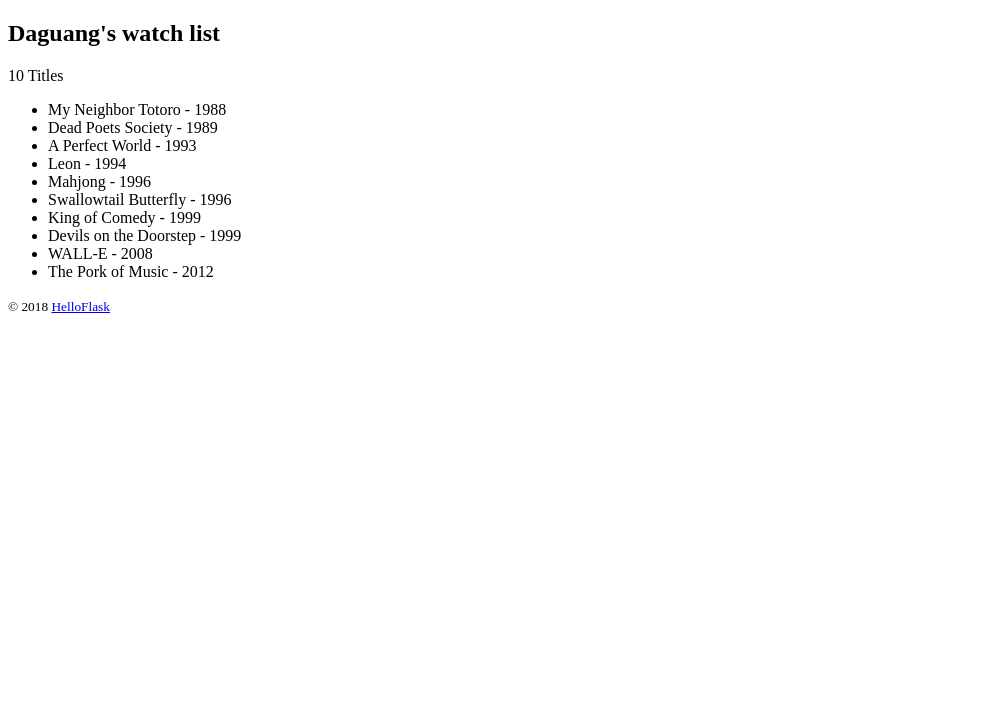
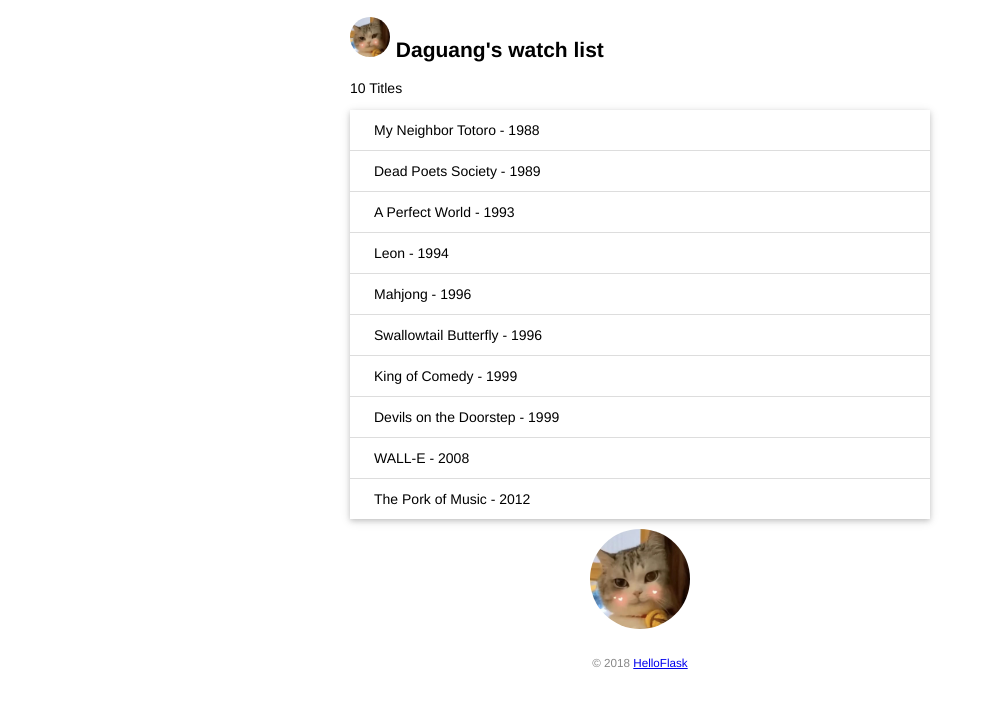
Before and after one commit to DaDaGuang/watchlist, a Flask app: page / in a window 1280 px wide. Shown: the top 708 px of the page, without its empty margins (0-988 px from the left). Run offline with Flask 2, Linux system fonts and the light colour scheme.

Commit message:
Add static files

```diff
--- /dev/null
+++ b/static/style.css
@@ -0,0 +1,50 @@
+/* 页面整体 */
+body {
+    margin: auto;
+    max-width: 580px;
+    font-size: 14px;
+    font-family: Helvetica, Arial, sans-serif;
+}
+
+/* 页脚 */
+footer {
+    color: #888;
+    margin-top: 15px;
+    text-align: center;
+    padding: 10px;
+}
+
+/* 头像 */
+.favicon {
+    border-radius: 50px;
+    width: 40px;
+}
+
+/* 电影列表 */
+.movie-list {
+    list-style-type: none;
+    padding: 0;
+    margin-bottom: 10px;
+    box-shadow: 0 2px 5px 0 rgba(0, 0, 0, 0.16), 0 2px 10px 0 rgba(0, 0, 0, 0.12);
+}
+
+.movie-list li {
+    padding: 12px 24px;
+    border-bottom: 1px solid #ddd;
+}
+
+.movie-list li:last-child {
+    border-bottom:none;
+}
+
+.movie-list li:hover {
+    background-color: #f8f9fa;
+}
+
+/* 底部图片 */
+.footicon {
+    border-radius: 50px;
+    display: block;
+    margin: 0 auto;
+    height: 100px;
+}
--- a/templates/index.html
+++ b/templates/index.html
@@ -3,16 +3,21 @@
 <head>
     <meta charset="UTF-8">
     <title>{{ name }}'s WatchList</title>
+    <link rel="stylesheet" href="{{ url_for('static', filename='style.css') }}" type="text/css">
+
 </head>
 <body>
-    <h2>{{name}}'s watch list</h2>
+    <h2>
+        <img class="favicon" src="{{ url_for('static', filename='images/favicon.png') }}">
+        {{name}}'s watch list</h2>
     {# 用length 过滤器 获取Movies 变量长度#}
     <p>{{movies|length}} Titles</p>
-    <ul>
+    <ul class="movie-list">
         {% for movie in movies%}
         <li>{{movie.title}} - {{movie.year}}</li>
         {% endfor %}
     </ul>
+    <img class="footicon" src="{{ url_for('static', filename='images/favicon.png') }}">
     <footer>
         <small>&copy; 2018 <a href="http://helloflask.com/book/3">HelloFlask</a></small>
     </footer>
```
Also changed, not shown: static/images/favicon.png (added).
